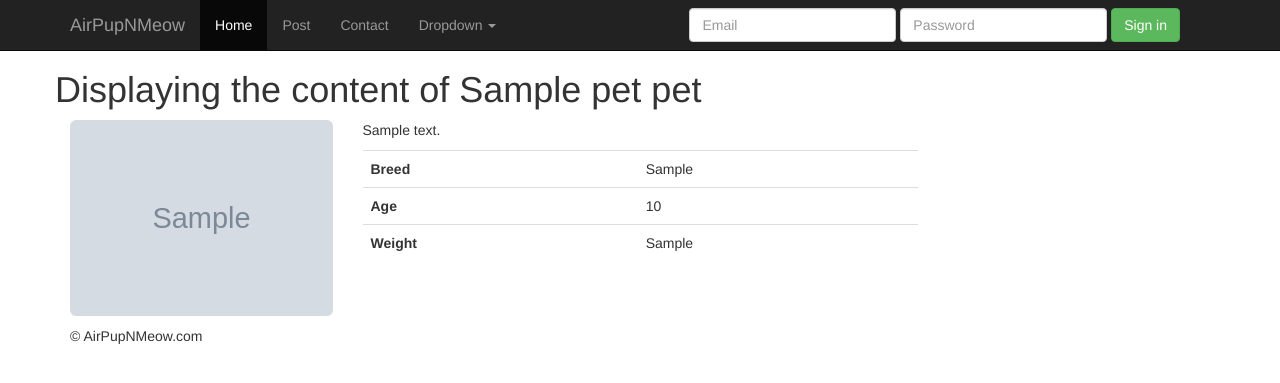
After one commit to Moses-OK/PHP-TUTORIAL, a PHP site: page /show.php in a window 1280 px wide. The commit adds this page. Shown: the top 383 px of the page. Run offline with PHP 8.4, Linux system fonts and the light colour scheme; tables that the repository leaves empty or names only in its code hold one stand-in row (values such as "Sample post"); grey boxes marked "Sample" are stand-in pictures.

Commit message:
almost done..SQL injection missing

```diff
--- a/start/lib/functions.php
+++ b/start/lib/functions.php
@@ -1,13 +1,22 @@
 <?php
+function get_connection(){
+    $config = require 'config.php';
+    return new PDO($config['database_dsn'], $config['database_user'] , $config['datbase_password']);
+    //arrow syntax are used to call functions inside an object or class.object oriented function.
+}
 
-function get_pets()
+function get_pets($limit = null)
 {
+
     //return a function to a variable.==function as a value.
-   $config = require 'config.php';
-    $pdo = new PDO($config['database_dsn'], $config['database_user'] , $config['datbase_password']);
-    //arrow syntax are used to call functions inside an object or class.object oriented function.
-    $results = $pdo->query('Select * from pet');//this has to have a varible that point to an arrow function
-    $pets = $results->fetchAll();
+$pdo = get_connection();
+   $query = 'SELECT * FROM pet';
+    if($limit){
+        $query = $query.' LIMIT '.$limit; //spaces in the sql code is important
+    }
+    $results = $pdo->query($query);//this has to have a varible that point to an arrow function
+   //adding a limit argument at the end of the sql statement limits the amount of results you want fetched from the database
+    $pets = $results->fetchAll();//returns multiple rows from the db
 
     return $pets;
 }
@@ -15,3 +24,15 @@ function save_pets($variable){
     $json = json_encode($variable , JSON_PRETTY_PRINT);
 file_put_contents('data/pets.json',$json);
 }
+function show_pets($show){
+    $pdo = get_connection();
+    $query = 'SELECT * FROM pet';
+    if($show){
+        $query = $query.' WHERE '.$show; //spaces in the sql code is important
+    }
+    $results = $pdo->query($query);//this has to have a varible that point to an arrow function
+   //adding a limit argument at the end of the sql statement limits the amount of results you want fetched from the database
+    $pets = $results->fetch();
+
+    return $pets;
+}
--- a/start/resources/episode3/pets.sql
+++ b/start/resources/episode3/pets.sql
@@ -19,3 +19,7 @@ INSERT INTO `pet`
     (`id`, `name`, `breed`, `age`, `weight`, `bio`, `image`)
     VALUES
     (4, 'Pancake', 'Bulldog', '1 year', 9, 'Treats and Snoozin!', 'pancake.png');
+INSERT INTO `pet`
+    (`id`, `name`, `breed`, `age`, `weight`, `bio`, `image`)
+    VALUES
+    (5, 'Pancake2', 'Bulldog2', '1 year', 9, 'Treats and Snoozin!', '235878.png');
--- /dev/null
+++ b/start/show.php
@@ -0,0 +1,44 @@
+<?php require 'lib/functions.php'; ?>
+<?php require 'layout/header.php'; ?>
+<?php
+if($_SERVER['REQUEST_METHOD'] == 'GET'){
+    $id =$_SERVER['QUERY_STRING'];
+ $pet=show_pets($id);
+}else{
+    $no = 0;
+}
+//my code wasn't working because of the slight difference of fetch and fetch all
+?>
+<div class="container">
+        <div class="row">
+                <h1>Displaying the content of <?php echo $pet['name']; ?> pet</h1>
+                <div class="col-xs-3 pet-list-item">
+            <img src="images/<?php echo $pet['image']; ?>" class="pull-left img-rounded" />
+        </div>
+        <div class="col-xs-6">
+            <p>
+                <?php echo $pet['bio']; ?>
+            </p>
+
+            <table class="table">
+                <tbody>
+                    <tr>
+                        <th>Breed</th>
+                        <td><?php echo $pet['breed']; ?></td>
+                    </tr>
+                    <tr>
+                        <th>Age</th>
+                        <td><?php echo $pet['age']; ?></td>
+                    </tr>
+                    <tr>
+                        <th>Weight</th>
+                        <td><?php echo $pet['weight']; ?></td>
+                    </tr>
+                </tbody>
+            </table>
+        </div>
+        </div>
+
+   <!-- like each member in the database has his or her own profile page.  -->
+
+<?php require 'layout/footer.php'; ?>
```
Also changed, not shown: start/index.php (+4 -3 lines), start/images/235878.jpg (added).
